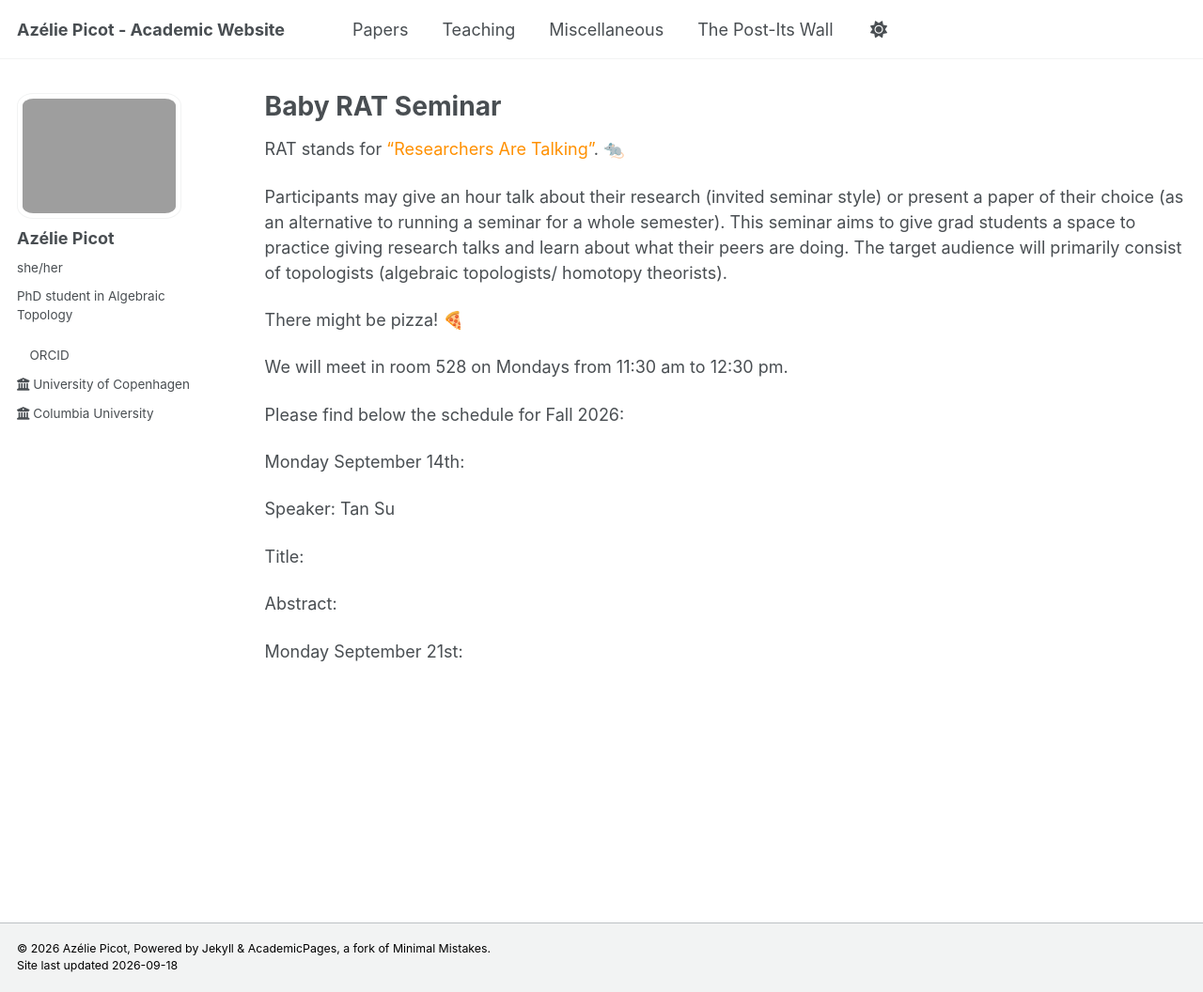
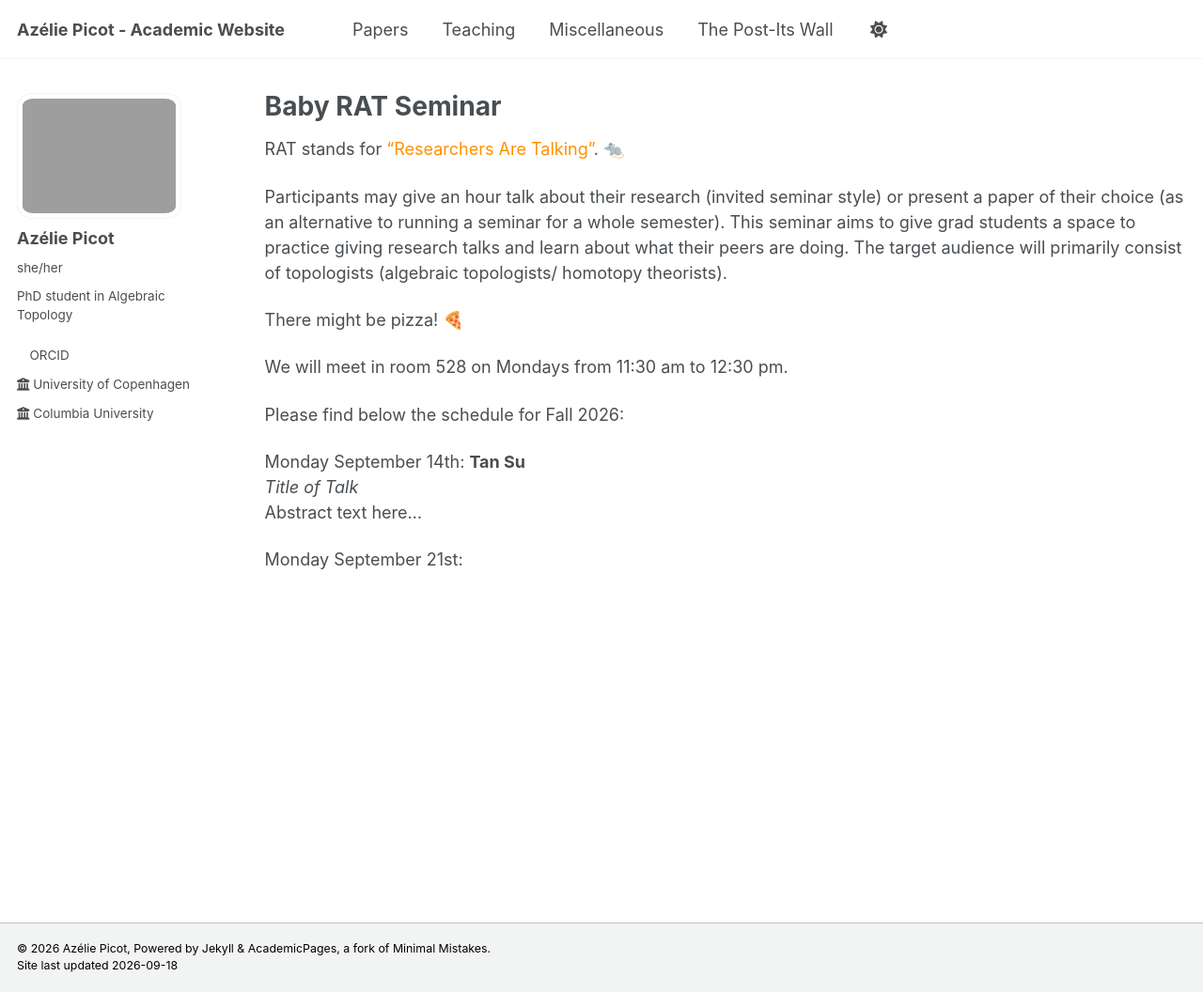
Before and after one commit to azeliepicot/azeliepicot.github.io, a Jekyll site: the page built from _pages/rat seminar.md, in a window 1280 px wide and 1056 px high. Shown: the whole window at 94% size. Built offline with Jekyll 4.4.1, drawn with Linux system fonts in a browser that asks for light colours.

Commit message:
Revise seminar schedule and speaker details
Updated seminar details for clarity and formatting.

```diff
--- a/_pages/rat seminar.md
+++ b/_pages/rat seminar.md
@@ -16,13 +16,8 @@ We will meet in room 528 on Mondays from 11:30 am to 12:30 pm.
 
 Please find below the schedule for Fall 2026:
 
-Monday September 14th:
-
-Speaker: Tan Su
-
-Title:
-
-Abstract:
-
+Monday September 14th: **Tan Su**
+*Title of Talk*
+Abstract text here...
 
 Monday September 21st:
```
